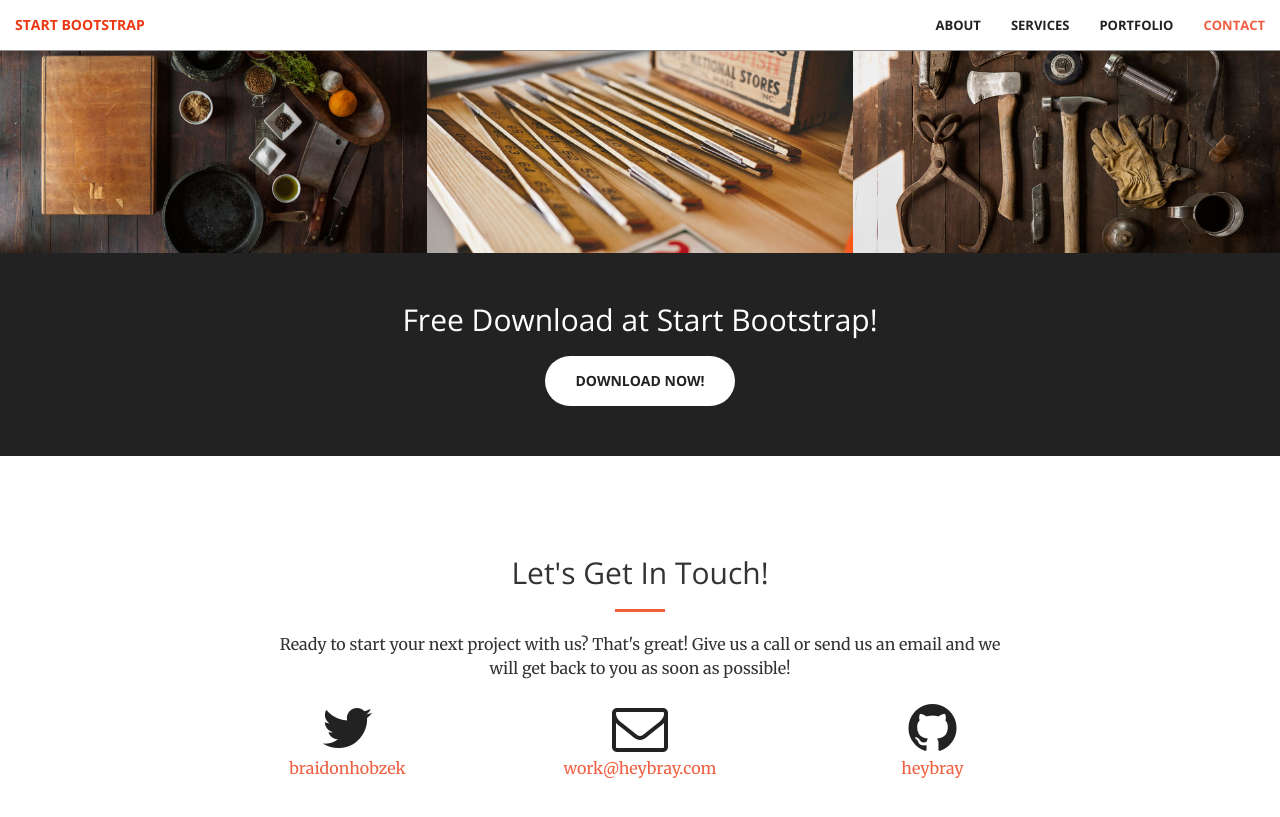
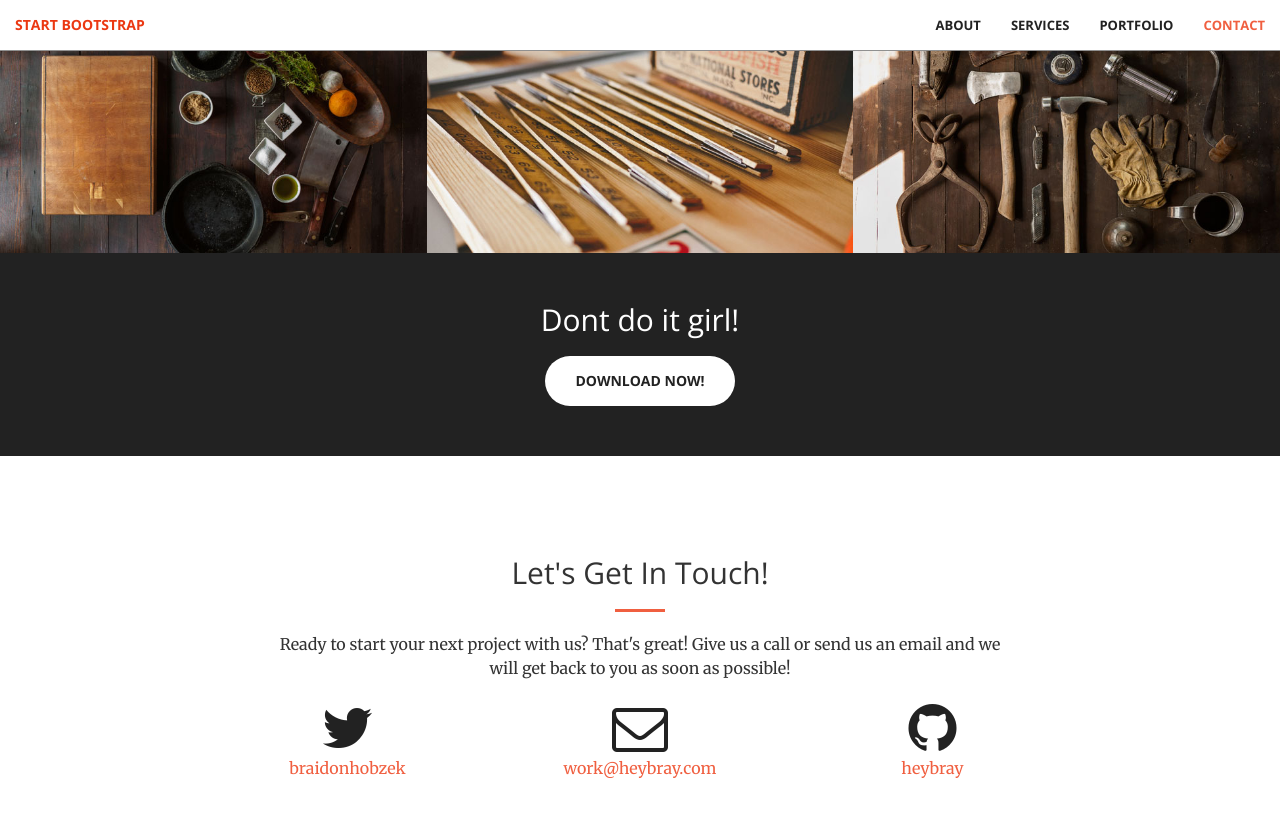
Before and after one commit to heybray/newsite, a Jekyll site: the page built from index.html, in a window 1280 px wide and 900 px high, scrolled down 1981 px. Shown: the top 817 px of the window. Built offline with Jekyll 4.4.1, drawn with Linux system fonts in a browser that asks for light colours.

Commit message:
Update aside.html

```diff
--- a/_includes/aside.html
+++ b/_includes/aside.html
@@ -1,7 +1,7 @@
   <aside class="bg-dark">
       <div class="container text-center">
           <div class="call-to-action">
-              <h2>Free Download at Start Bootstrap!</h2>
+              <h2>Dont do it girl!</h2>
               <a href="#" class="btn btn-default btn-xl wow tada">Download Now!</a>
           </div>
       </div>
```
